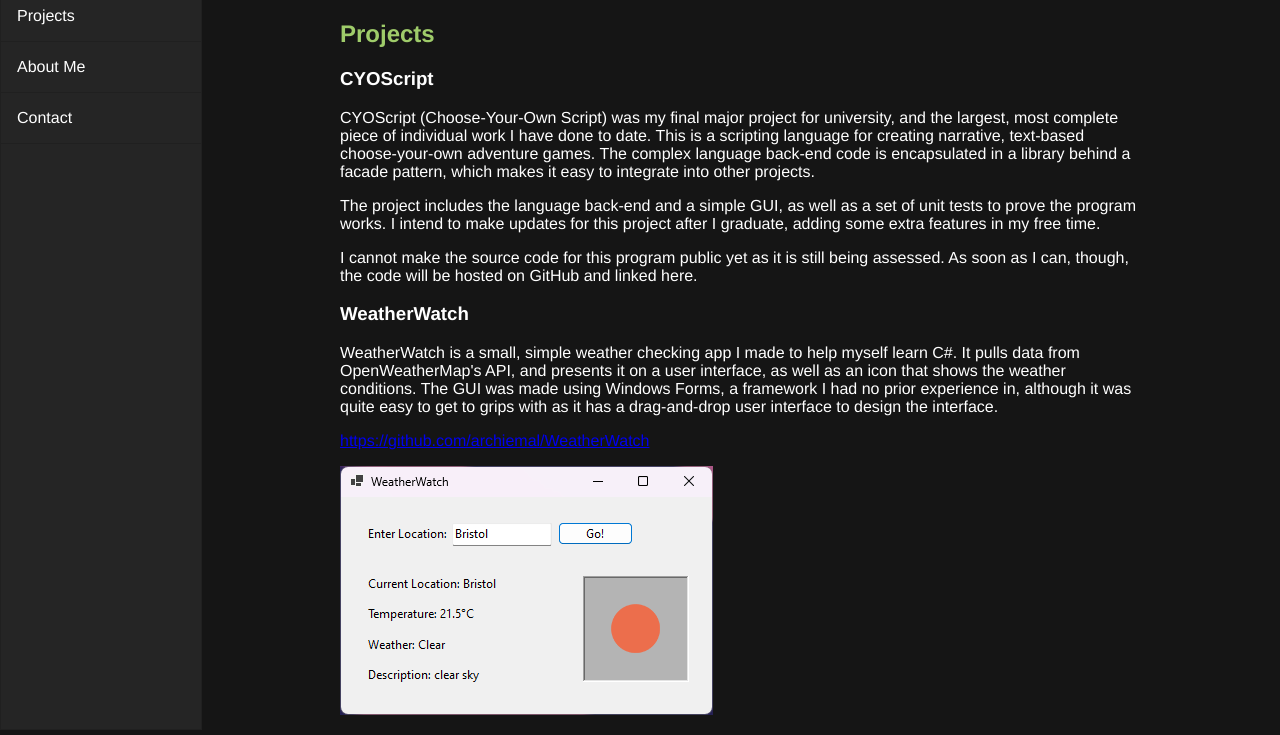
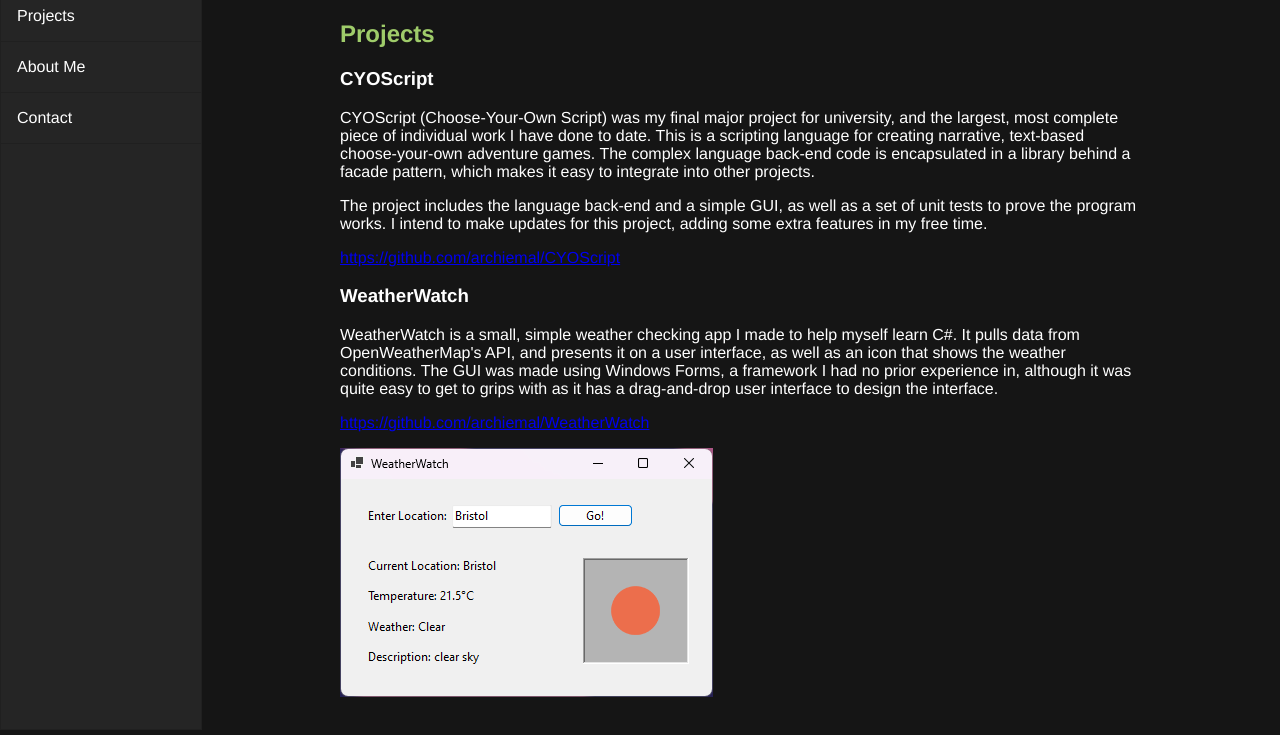
Before and after one commit to archiemal/archiemal.github.io, a plain HTML site: page index.html in a window 1280 px wide. Shown: the part 70-805 px from the top of the page. Drawn offline with Linux system fonts and the light colour scheme.

Commit message:
added link for major project

```diff
--- a/index.html
+++ b/index.html
@@ -30,10 +30,9 @@
                 encapsulated in a library behind a facade pattern, which makes it easy to integrate into other projects.
             </p>
             <p>The project includes the language back-end and a simple GUI, as well as a set of unit tests to prove the
-                program works. I intend to make updates for this project after I graduate, adding some extra features in
+                program works. I intend to make updates for this project, adding some extra features in
                 my free time.</p>
-            <p>I cannot make the source code for this program public yet as it is still being assessed. As soon as I
-                can, though, the code will be hosted on GitHub and linked here.</p>
+            <p><a href="https://github.com/archiemal/CYOScript" target="_blank">https://github.com/archiemal/CYOScript</a></p>
             <h3>WeatherWatch</h3>
             <p>WeatherWatch is a small, simple weather checking app I made to help myself learn C#. It pulls data from
                 OpenWeatherMap's API, and presents it on a user interface, as well as an icon that shows the weather
```
